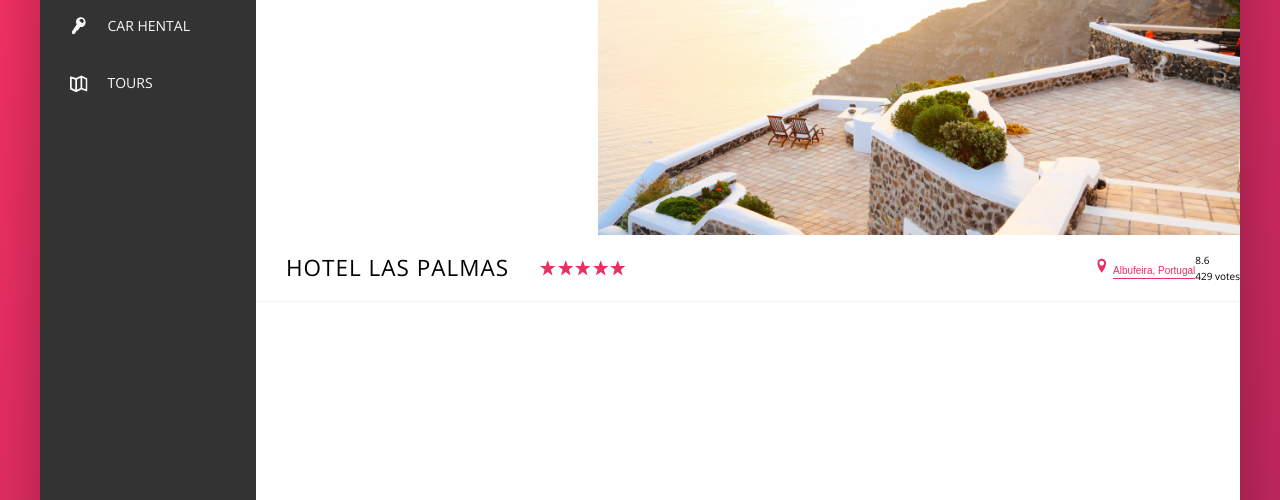
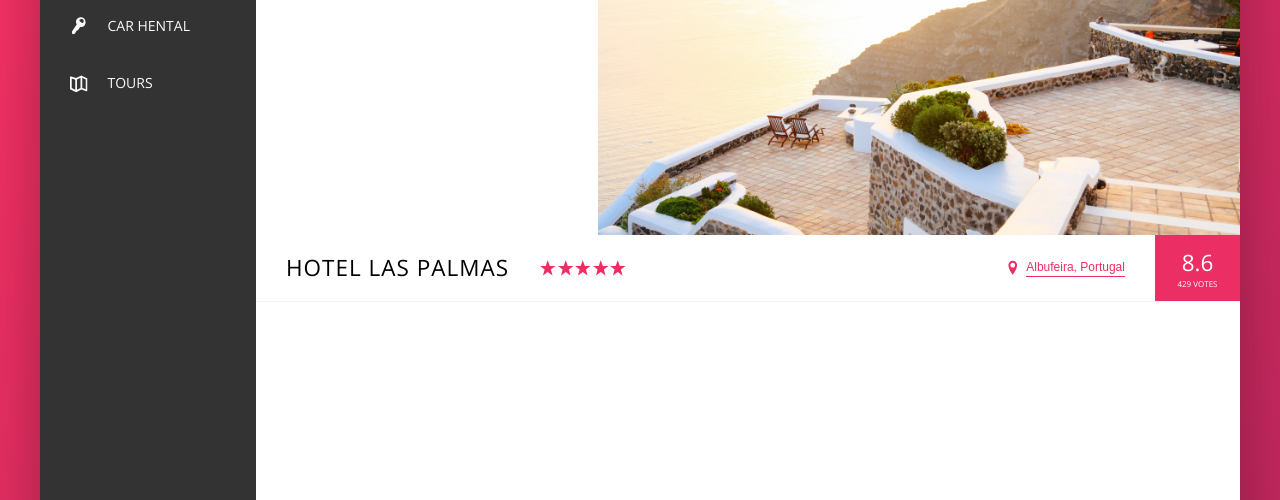
Before and after one commit to gilberto-espinoso/trillo_project, a website: page index.html in a window 1280 px wide. Shown: the part 300-800 px from the top of the page. Drawn offline with nearby package versions, Linux system fonts and the light colour scheme.

Commit message:
feat: Building the Hotel Overview

```diff
--- a/sass/_component.scss
+++ b/sass/_component.scss
@@ -224,15 +224,37 @@
   }
 
   &__location {
+    font-size: 1.2rem;
+    display: flex;
+    vertical-align: center;
+  }
+
+  &__icon-location {
+    margin-right: 0.5rem;
   }
 
   &__rating {
+    background-color: var(--color-primary);
+    color: var(--color-white);
+    margin-left: 3rem;
+    padding: 0 2.25rem;
+    align-self: stretch;
+
+    display: flex;
+    flex-direction: column;
+    align-items: center;
+    justify-content: center;
   }
 
   &__rating-average {
+    font-size: 2.25rem;
+    font-weight: 300;
+    margin-bottom: -3px;
   }
 
   &__rating-count {
+    font-size: 0.8rem;
+    text-transform: uppercase;
   }
 }
 
```
Also changed, not shown: css/style.css.
